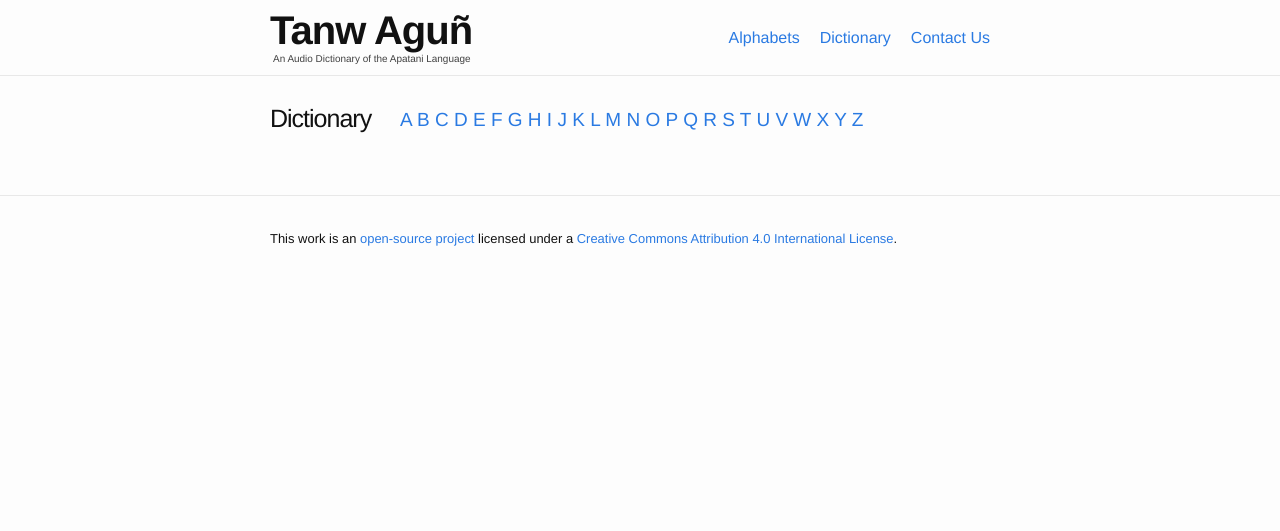
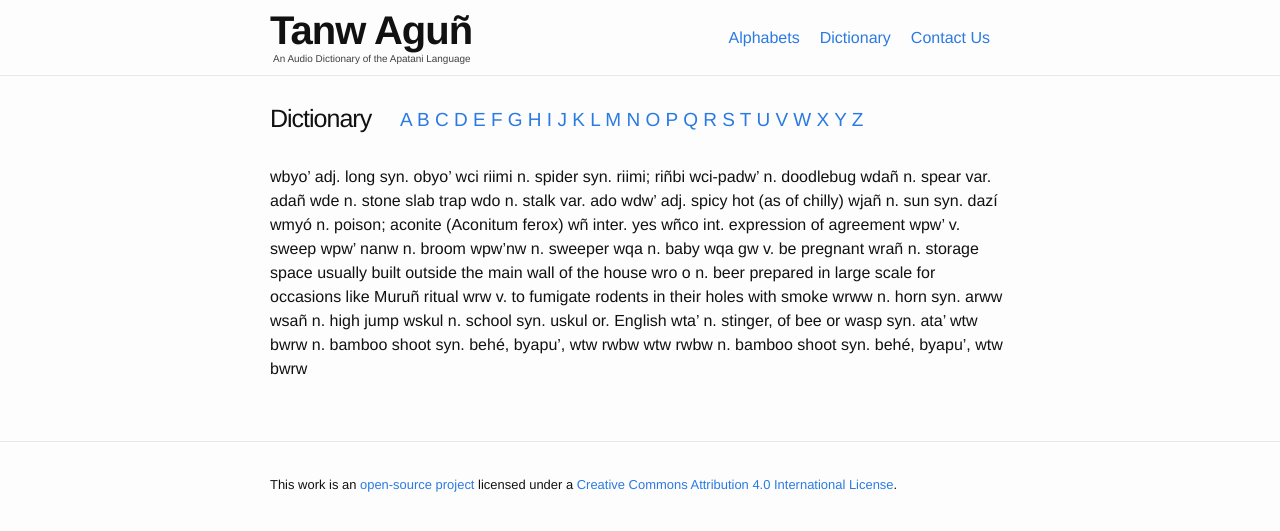
Before and after one commit to hacksparrow/language.apatani.org, a Jekyll site: the page built from dictionary/w.md, in a window 1280 px wide. Shown: the top 531 px of the page. Built offline with Jekyll 4.4.1, drawn with Linux system fonts in a browser that asks for light colours; nearby versions of some CDN libraries.

Commit message:
Update w.md

```diff
--- a/dictionary/w.md
+++ b/dictionary/w.md
@@ -2,3 +2,29 @@
 title: Tanw Dictionary - W
 layout: dictionary
 ---
+
+wbyo'	adj.	long	syn.	obyo'
+wci riimi	n.	spider	syn.	riimi; riñbi
+wci-padw'	n.	doodlebug
+wdañ	n.	spear	var.	adañ
+wde	n.	stone slab trap
+wdo	n.	stalk	var.	ado
+wdw'	adj.	spicy hot (as of chilly)
+wjañ	n.	sun	syn.	dazí
+wmyó	n.	poison; aconite (Aconitum ferox)
+wñ	inter.	yes
+wñco	int.	expression of agreement
+wpw'	v.	sweep
+wpw' nanw	n.	broom
+wpw'nw	n.	sweeper
+wqa	n.	baby
+wqa gw	v.	be pregnant
+wrañ	n.	storage space usually built outside the main wall of the house
+wro o	n.	beer prepared in large scale for occasions like Muruñ ritual
+wrw	v.	to fumigate rodents in their holes with smoke
+wrww	n.	horn	syn.	arww
+wsañ	n.	high jump
+wskul	n.	school	syn.	uskul	or.	English
+wta'	n.	stinger, of bee or wasp	syn.	ata'
+wtw bwrw	n.	bamboo shoot	syn.	behé, byapu', wtw rwbw
+wtw rwbw	n.	bamboo shoot	syn.	behé, byapu', wtw bwrw
```
